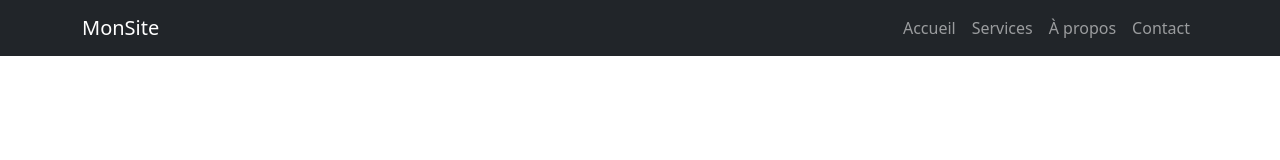
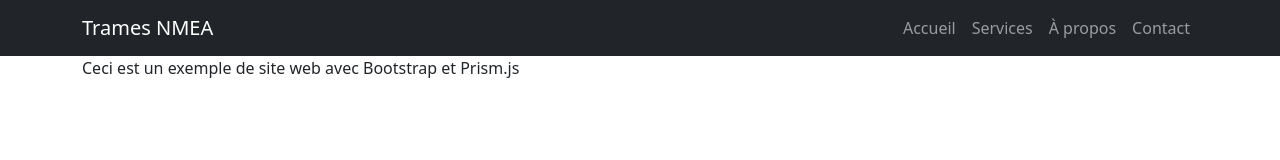
Before and after one commit to flobodin-coder/GPS, a plain HTML site: page index.html in a window 1280 px wide. Drawn offline with nearby package versions, Linux system fonts and the light colour scheme; files that its build step writes are made by us from their sources.

Commit message:
yfyufyuyi

```diff
--- a/index.html
+++ b/index.html
@@ -3,10 +3,11 @@
 <head>
     <meta charset="UTF-8">
     <meta name="viewport" content="width=device-width, initial-scale=1.0">
-    <title>Document</title>
+    <title>Trames NMEA</title>
     <link href="style.css" rel="Stylesheet" type="text/css">
     <link href="theme/prism.css"  rel="stylesheet">
     <link href="https://cdn.jsdelivr.net/npm/bootstrap@5.3.3/dist/css/bootstrap.min.css" rel="stylesheet" integrity="sha384-QWTKZyjpPEjISv5WaRU9OFeRpok6YctnYmDr5pNlyT2bRjXh0JMhjY6hW+ALEwIH" crossorigin="anonymous">
+
 </head>
 <body>
     <script src="prism.js"></script>
@@ -14,7 +15,7 @@
 
     <nav class="navbar navbar-expand-lg navbar-dark bg-dark fixed-top">
         <div class="container">
-            <a class="navbar-brand" href="#">MonSite</a>
+            <a class="navbar-brand" href="#">Trames NMEA</a>
             <button class="navbar-toggler" type="button" data-bs-toggle="collapse" data-bs-target="#navbarNav">
                 <span class="navbar-toggler-icon"></span>
             </button>
@@ -29,6 +30,11 @@
         </div>
     </nav>
 
-
+    <section id="accueil">
+        <div class="container">
+            <h1>Bienvenue sur notre site</h1>
+            <p>Ceci est un exemple de site web avec Bootstrap et Prism.js</p>
+        </div>
+    </section>
 </body>
 </html>
```
